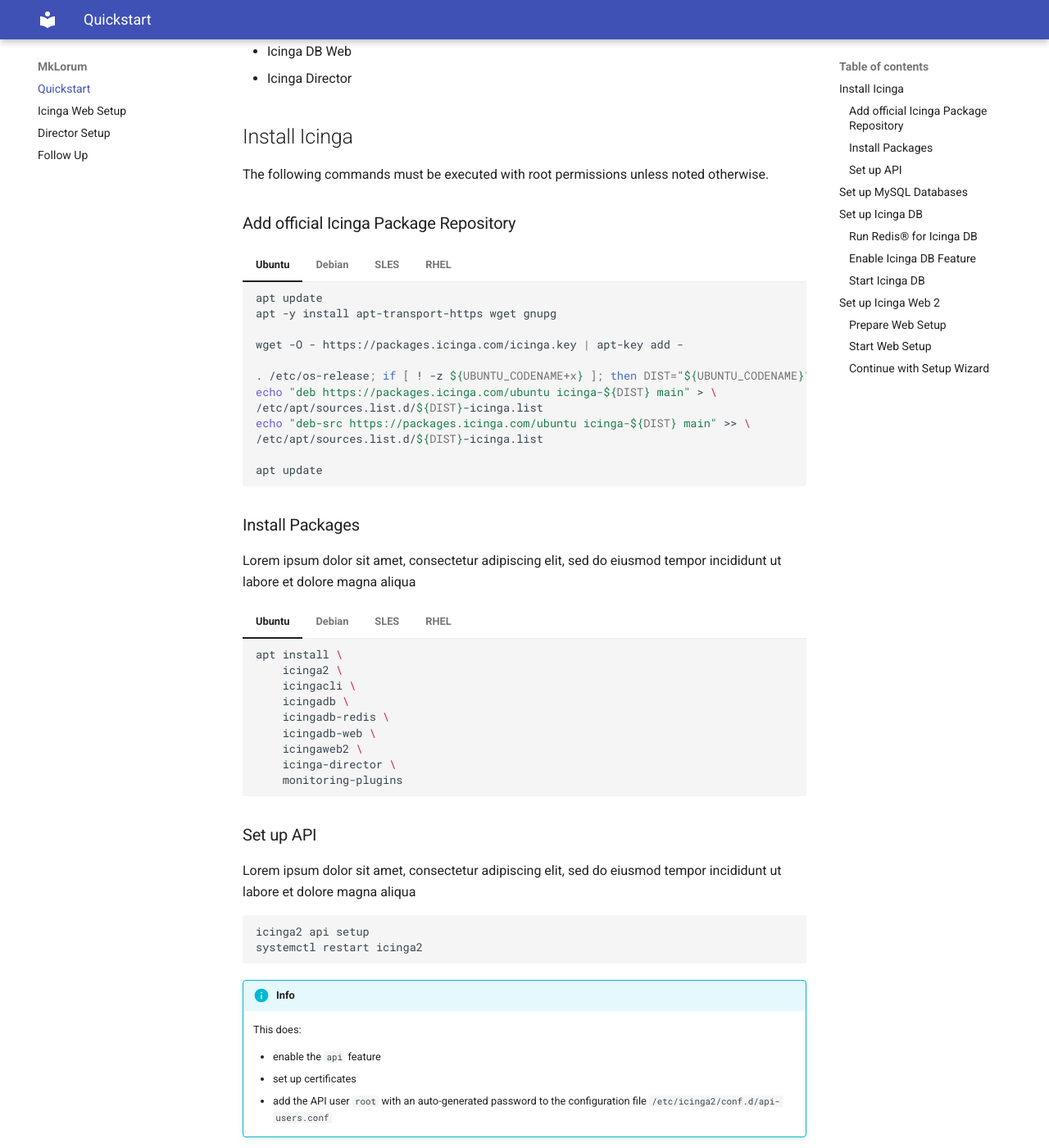
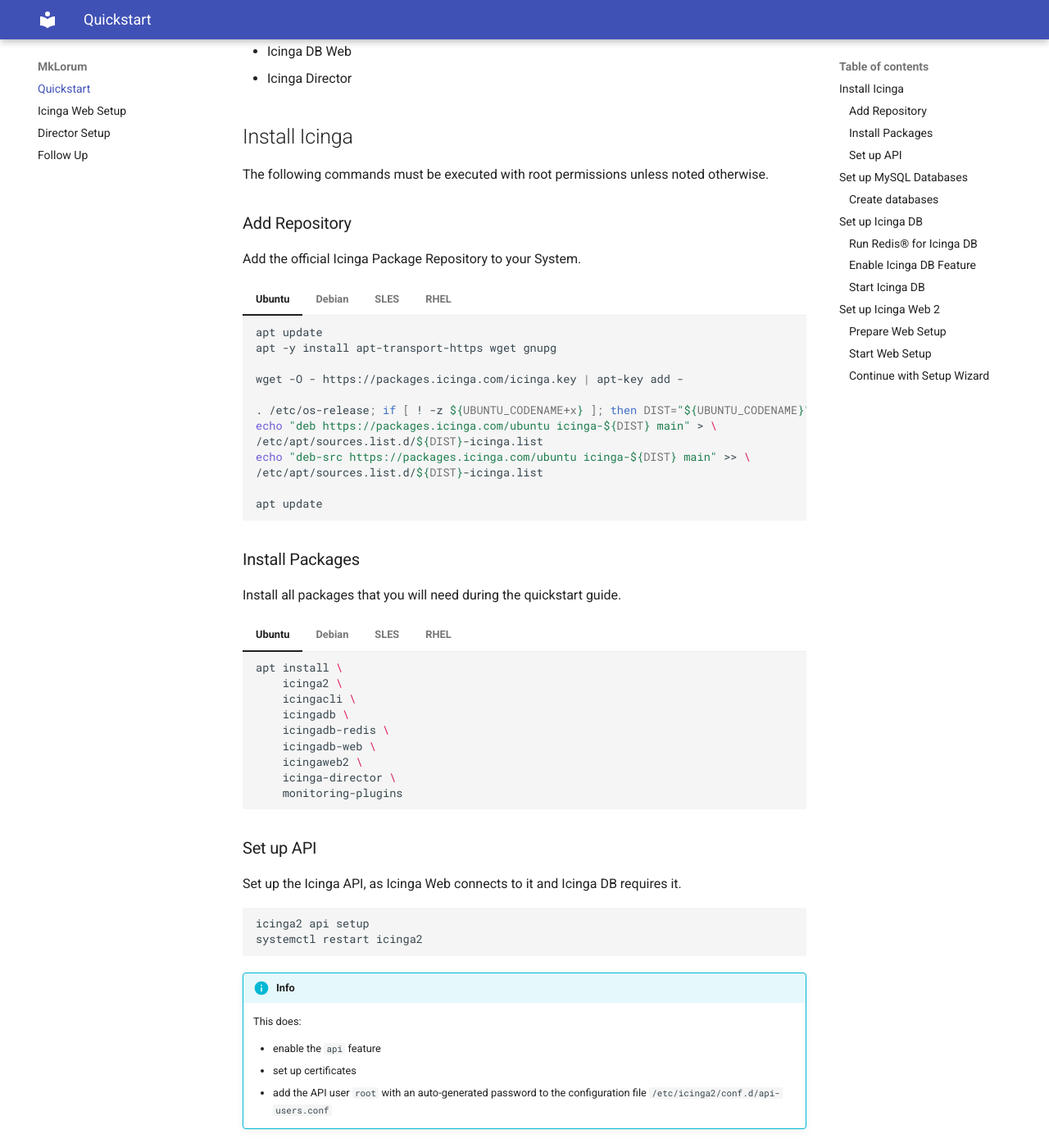
Before and after one commit to Icinga/get-started-docs, an MkDocs documentation site: the page built from doc/10-quickstart.md, in a window 1280 px wide and 1400 px high, scrolled down 298 px. Shown: the whole window at 82% size. Built offline with MkDocs 1.6.1 and Material for MkDocs 9.7.7, drawn with Linux system fonts in a browser that asks for light colours; some of the changed text lies outside the part shown.

Commit message:
Add lines below headers

````diff
--- a/doc/10-quickstart.md
+++ b/doc/10-quickstart.md
@@ -12,18 +12,22 @@ This is a simple and quick guide to try out Icinga 2 and is not intended as a pr
 
 The following commands must be executed with root permissions unless noted otherwise.
 
-### Add official Icinga Package Repository
+### Add Repository
+
+Add the official Icinga Package Repository to your System.
 
 {% include "include/tab-repository.md" %}
 
 ### Install Packages
 
-Lorem ipsum dolor sit amet, consectetur adipiscing elit, sed do eiusmod tempor incididunt ut labore et dolore magna aliqua
+Install all packages that you will need during the quickstart guide.
 
 {% include "include/tab-install-icinga.md" %}
 
 ### Set up API
-Lorem ipsum dolor sit amet, consectetur adipiscing elit, sed do eiusmod tempor incididunt ut labore et dolore magna aliqua
+
+Set up the Icinga API, as Icinga Web connects to it and Icinga DB requires it.
+
 ```bash
 icinga2 api setup
 systemctl restart icinga2
@@ -52,7 +56,9 @@ A MySQL database server is required.
     ```
 
 
-**Create databases**
+### Create databases
+
+Open mysql with the root user.
 
 ```bash
 mysql -u root -p
@@ -94,7 +100,9 @@ mysql -u root -p icingadb </usr/share/icingadb/schema/mysql/schema.sql
 
 ## Set up Icinga DB
 
-#### Run Redis® for Icinga DB
+### Run Redis® for Icinga DB
+
+Start and enable Redis® for Icinga DB.
 
 ```bash
 systemctl enable --now icingadb-redis
@@ -112,7 +120,9 @@ systemctl enable --now icingadb-redis
 
     If it's already running, everything is okay.
 
-#### Enable Icinga DB Feature
+### Enable Icinga DB Feature
+
+Enable the Icinga DB feature and make sure to restart Icinga 2.
 
 ```bash
 icinga2 feature enable icingadb
@@ -126,11 +136,15 @@ systemctl restart icinga2
 
     Icinga DB installs its configuration file to `/etc/icingadb/config.yml`, pre-populating most of the settings for a local setup. Before running Icinga DB, adjust the Redis® and database credentials and, if necessary, the connection configuration.
 
+Start Icinga DB by executing the following command.
+
 ```bash
 systemctl enable --now icingadb
 ```
 
 ## Set up Icinga Web 2
+
+Set up Icinga Web 2 to get the web GUI.
 
 {% include "include/tab-install-icingaweb2.md" %}
 
````
